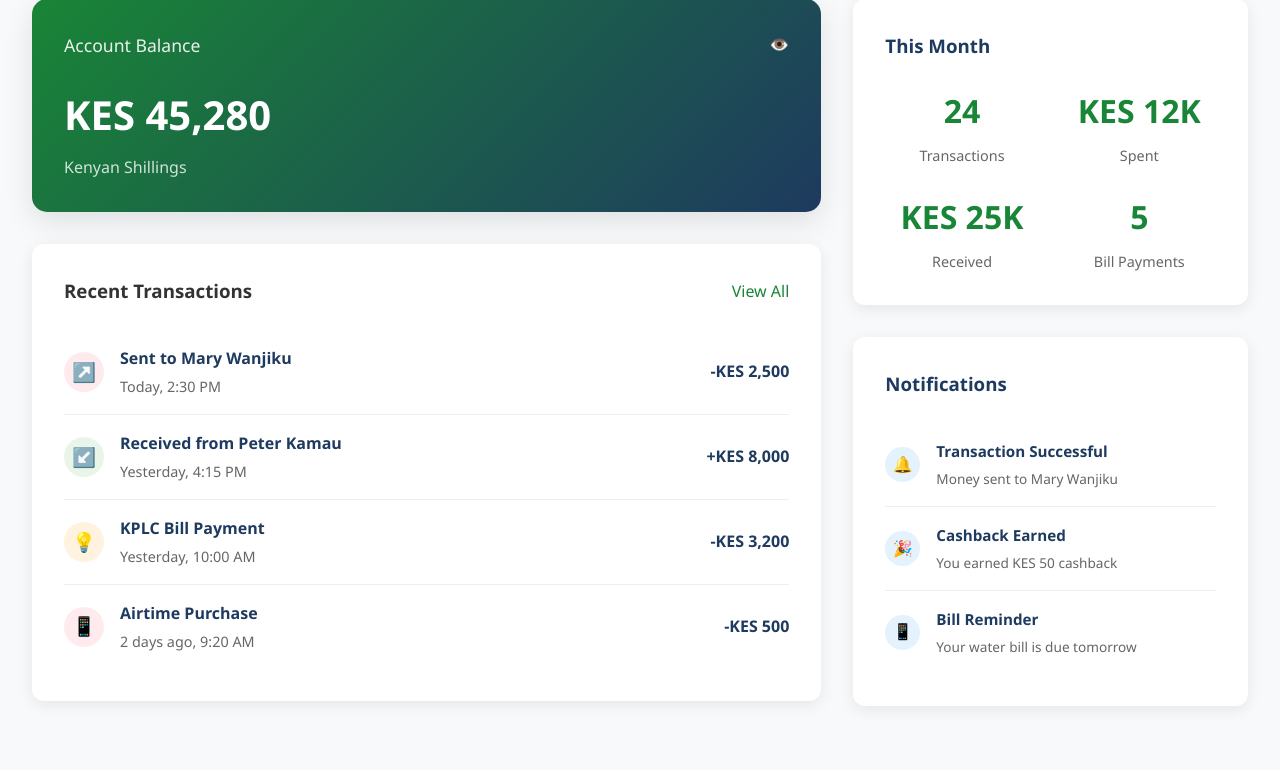
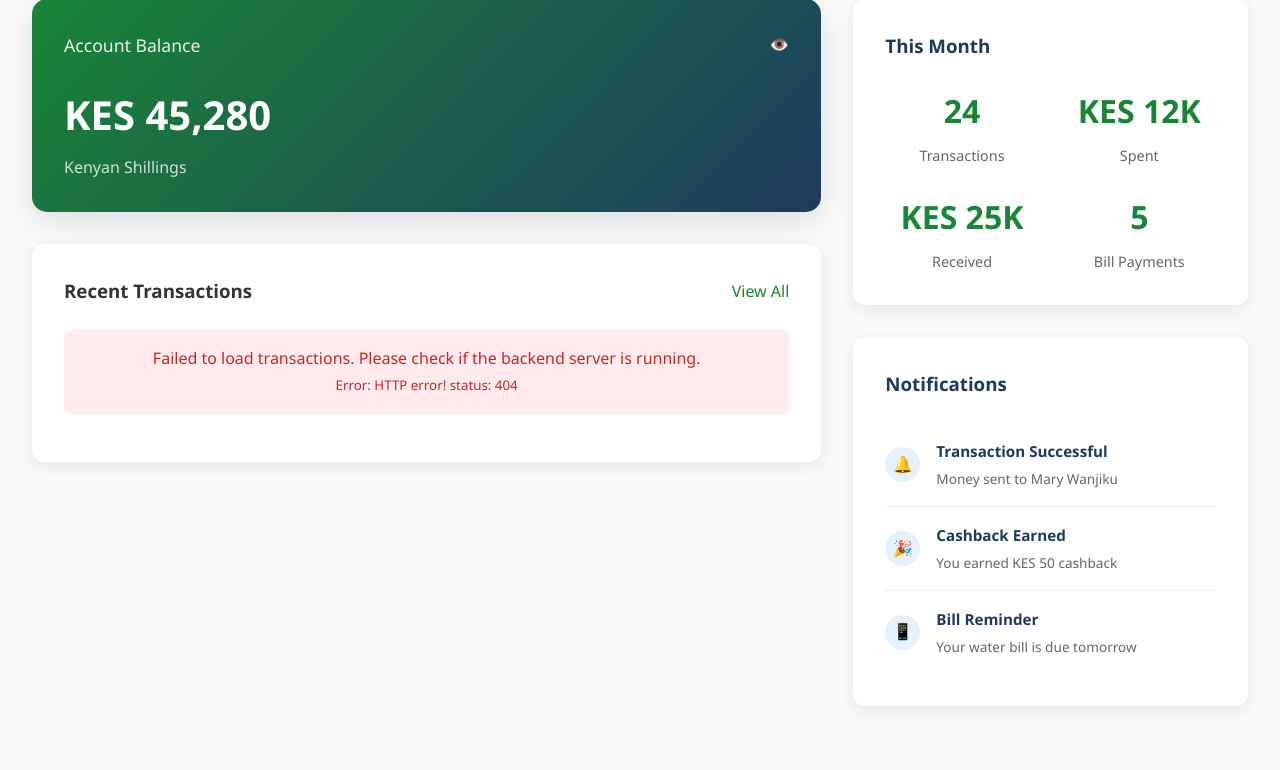
Before and after one commit to JesseWK100/MoMo-Data-Analysis-group22, a Flask app: template templates/index.html in a window 1280 px wide. Shown: the part 677-1447 px from the top of the page. Run offline with Flask 3, Linux system fonts and the light colour scheme; the template is opened without the code that fills it, so the values that code supplies are empty.

Commit message:
modification

```diff
--- /dev/null
+++ b/app.py
@@ -0,0 +1,106 @@
+from flask import Flask, jsonify, request, render_template
+from flask_cors import CORS
+import sqlite3
+
+DB_FILE = "momo.db"
+
+def get_db_connection():
+    """Get database connection with row factory for dictionary returns."""
+    conn = sqlite3.connect(DB_FILE)
+    conn.row_factory = sqlite3.Row  # Return dictionaries instead of tuples
+    return conn
+
+def create_app():
+    """Create and configure Flask application."""
+    app = Flask(__name__)
+    CORS(app)
+
+    @app.route("/")
+    def dashboard():
+        """Main dashboard page."""
+        return render_template("dashboard.html")
+
+    @app.route("/transactions", methods=["GET"])
+    def get_transactions():
+        conn = get_db_connection()
+        cursor = conn.cursor()
+
+        # Get optional filters from URL
+        tx_type = request.args.get("type")
+        min_amount = request.args.get("min_amount")
+        max_amount = request.args.get("max_amount")
+
+        query = "SELECT * FROM transactions WHERE 1=1"
+        params = []
+
+        if tx_type:
+            query += " AND transaction_type = ?"
+            params.append(tx_type)
+        if min_amount:
+            query += " AND amount >= ?"
+            params.append(float(min_amount))
+        if max_amount:
+            query += " AND amount <= ?"
+            params.append(float(max_amount))
+
+        cursor.execute(query, params)
+        rows = cursor.fetchall()
+        conn.close()
+
+        return jsonify([dict(row) for row in rows])
+
+    @app.route("/transaction/<int:tx_id>", methods=["GET"])
+    def get_transaction_by_id(tx_id):
+        conn = get_db_connection()
+        cursor = conn.cursor()
+        cursor.execute("SELECT * FROM transactions WHERE id = ?", (tx_id,))
+        row = cursor.fetchone()
+        conn.close()
+
+        if row:
+            return jsonify(dict(row))
+        else:
+            return jsonify({"error": "Transaction not found"}), 404
+
+    @app.route("/summary", methods=["GET"])
+    def get_summary():
+        conn = get_db_connection()
+        cursor = conn.cursor()
+
+        # Total amount and count by type
+        cursor.execute("""
+            SELECT transaction_type, COUNT(*) as count, SUM(amount) as total
+            FROM transactions
+            GROUP BY transaction_type
+        """)
+        summary = cursor.fetchall()
+
+        # Monthly summary
+        cursor.execute("""
+            SELECT
+                strftime('%Y-%m', timestamp) as month,
+                COUNT(*) as count,
+                SUM(amount) as total
+            FROM transactions
+            GROUP BY month
+            ORDER BY month ASC
+        """)
+        monthly = cursor.fetchall()
+
+        conn.close()
+
+        return jsonify({
+            "by_type": [dict(row) for row in summary],
+            "monthly": [dict(row) for row in monthly]
+        })
+
+    @app.route("/health", methods=["GET"])
+    def health_check():
+        """Health check endpoint."""
+        return jsonify({"status": "healthy", "message": "MoMo API is running"})
+
+    return app
+
+if __name__ == "__main__":
+    app = create_app()
+    app.run(debug=True)
--- a/templates/index.html
+++ b/templates/index.html
@@ -279,6 +279,11 @@
             color: #ff9800;
         }
 
+        .transaction-icon.airtime {
+            background: #e3f2fd;
+            color: #2196f3;
+        }
+
         .transaction-details h4 {
             color: #1e3a5f;
             margin-bottom: 0.2rem;
@@ -292,6 +297,49 @@
         .transaction-amount {
             font-weight: bold;
             color: #1e3a5f;
+        }
+
+        .transaction-amount.negative {
+            color: #f44336;
+        }
+
+        .transaction-amount.positive {
+            color: #4caf50;
+        }
+
+        /* Loading State */
+        .loading {
+            display: flex;
+            justify-content: center;
+            align-items: center;
+            padding: 2rem;
+            color: #666;
+        }
+
+        .loading::after {
+            content: '';
+            width: 20px;
+            height: 20px;
+            border: 2px solid #198536;
+            border-top: 2px solid transparent;
+            border-radius: 50%;
+            animation: spin 1s linear infinite;
+            margin-left: 10px;
+        }
+
+        @keyframes spin {
+            0% { transform: rotate(0deg); }
+            100% { transform: rotate(360deg); }
+        }
+
+        /* Error State */
+        .error {
+            background: #ffebee;
+            color: #c62828;
+            padding: 1rem;
+            border-radius: 8px;
+            margin: 1rem 0;
+            text-align: center;
         }
 
         /* Stats Card */
@@ -479,45 +527,10 @@
                             <h3>Recent Transactions</h3>
                             <a href="#" style="color: #198536; text-decoration: none;">View All</a>
                         </div>
-                        <div class="transaction-item">
-                            <div class="transaction-info">
-                                <div class="transaction-icon send">↗️</div>
-                                <div class="transaction-details">
-                                    <h4>Sent to Mary Wanjiku</h4>
-                                    <p>Today, 2:30 PM</p>
-                                </div>
-                            </div>
-                            <div class="transaction-amount">-KES 2,500</div>
-                        </div>
-                        <div class="transaction-item">
-                            <div class="transaction-info">
-                                <div class="transaction-icon receive">↙️</div>
-                                <div class="transaction-details">
-                                    <h4>Received from Peter Kamau</h4>
-                                    <p>Yesterday, 4:15 PM</p>
-                                </div>
-                            </div>
-                            <div class="transaction-amount">+KES 8,000</div>
-                        </div>
-                        <div class="transaction-item">
-                            <div class="transaction-info">
-                                <div class="transaction-icon bill">💡</div>
-                                <div class="transaction-details">
-                                    <h4>KPLC Bill Payment</h4>
-                                    <p>Yesterday, 10:00 AM</p>
-                                </div>
-                            </div>
-                            <div class="transaction-amount">-KES 3,200</div>
-                        </div>
-                        <div class="transaction-item">
-                            <div class="transaction-info">
-                                <div class="transaction-icon send">📱</div>
-                                <div class="transaction-details">
-                                    <h4>Airtime Purchase</h4>
-                                    <p>2 days ago, 9:20 AM</p>
-                                </div>
-                            </div>
-                            <div class="transaction-amount">-KES 500</div>
+
+                        <!-- Backend Transaction Container -->
+                        <div id="transactions">
+                            <div class="loading">Loading transactions...</div>
                         </div>
                     </div>
                 </div>
@@ -577,6 +590,111 @@
     </main>
 
     <script>
+        // Function to get transaction icon based on type
+        function getTransactionIcon(type) {
+            const iconMap = {
+                'send': { class: 'send', icon: '↗️' },
+                'receive': { class: 'receive', icon: '↙️' },
+                'bill': { class: 'bill', icon: '💡' },
+                'airtime': { class: 'airtime', icon: '📱' },
+                'merchant': { class: 'bill', icon: '🏪' },
+                'savings': { class: 'receive', icon: '💳' }
+            };
+            return iconMap[type.toLowerCase()] || { class: 'send', icon: '💸' };
+        }
+
+        // Function to format amount with proper styling
+        function formatAmount(amount, type) {
+            const isNegative = amount < 0 || ['send', 'bill', 'airtime', 'merchant'].includes(type.toLowerCase());
+            const formattedAmount = Math.abs(amount).toLocaleString('en-KE', {
+                style: 'currency',
+                currency: 'KES',
+                minimumFractionDigits: 0
+            });
+
+            return {
+                amount: (isNegative ? '-' : '+') + formattedAmount,
+                class: isNegative ? 'negative' : 'positive'
+            };
+        }
+
+        // Function to format date
+        function formatDate(dateString) {
+            const date = new Date(dateString);
+            const now = new Date();
+            const diffTime = Math.abs(now - date);
+            const diffDays = Math.floor(diffTime / (1000 * 60 * 60 * 24));
+
+            if (diffDays === 0) {
+                return `Today, ${date.toLocaleTimeString('en-US', { hour: '2-digit', minute: '2-digit' })}`;
+            } else if (diffDays === 1) {
+                return `Yesterday, ${date.toLocaleTimeString('en-US', { hour: '2-digit', minute: '2-digit' })}`;
+            } else if (diffDays < 7) {
+                return `${diffDays} days ago, ${date.toLocaleTimeString('en-US', { hour: '2-digit', minute: '2-digit' })}`;
+            } else {
+                return date.toLocaleDateString('en-US', {
+                    month: 'short',
+                    day: 'numeric',
+                    hour: '2-digit',
+                    minute: '2-digit'
+                });
+            }
+        }
+
+        // Fetch transactions from backend
+        fetch('http://127.0.0.1:5000/api/transactions')
+            .then(response => {
+                if (!response.ok) {
+                    throw new Error(`HTTP error! status: ${response.status}`);
+                }
+                return response.json();
+            })
+            .then(data => {
+                console.log("Fetched transactions:", data);
+
+                const container = document.getElementById('transactions');
+                container.innerHTML = ''; // Clear loading message
+
+                if (data.length === 0) {
+                    container.innerHTML = '<div class="loading">No transactions found</div>';
+                    return;
+                }
+
+                // Display only the first 5 transactions for the dashboard
+                const recentTransactions = data.slice(0, 5);
+
+                recentTransactions.forEach(txn => {
+                    const iconInfo = getTransactionIcon(txn.type);
+                    const amountInfo = formatAmount(txn.amount, txn.type);
+
+                    const transactionItem = document.createElement('div');
+                    transactionItem.className = 'transaction-item';
+
+                    transactionItem.innerHTML = `
+                        <div class="transaction-info">
+                            <div class="transaction-icon ${iconInfo.class}">${iconInfo.icon}</div>
+                            <div class="transaction-details">
+                                <h4>${txn.description || txn.type.charAt(0).toUpperCase() + txn.type.slice(1)}</h4>
+                                <p>${formatDate(txn.date)}</p>
+                            </div>
+                        </div>
+                        <div class="transaction-amount ${amountInfo.class}">${amountInfo.amount}</div>
+                    `;
+
+                    container.appendChild(transactionItem);
+                });
+            })
+            .catch(error => {
+                console.error('Error fetching transactions:', error);
+                const container = document.getElementById('transactions');
+                container.innerHTML = `
+                    <div class="error">
+                        Failed to load transactions. Please check if the backend server is running.
+                        <br><small>Error: ${error.message}</small>
+                    </div>
+                `;
+            });
+
         // Add click handlers for action cards
         document.querySelectorAll('.action-card').forEach(card => {
             card.addEventListener('click', function() {
```
Also changed, not shown: server.py (line endings or trailing spaces).
